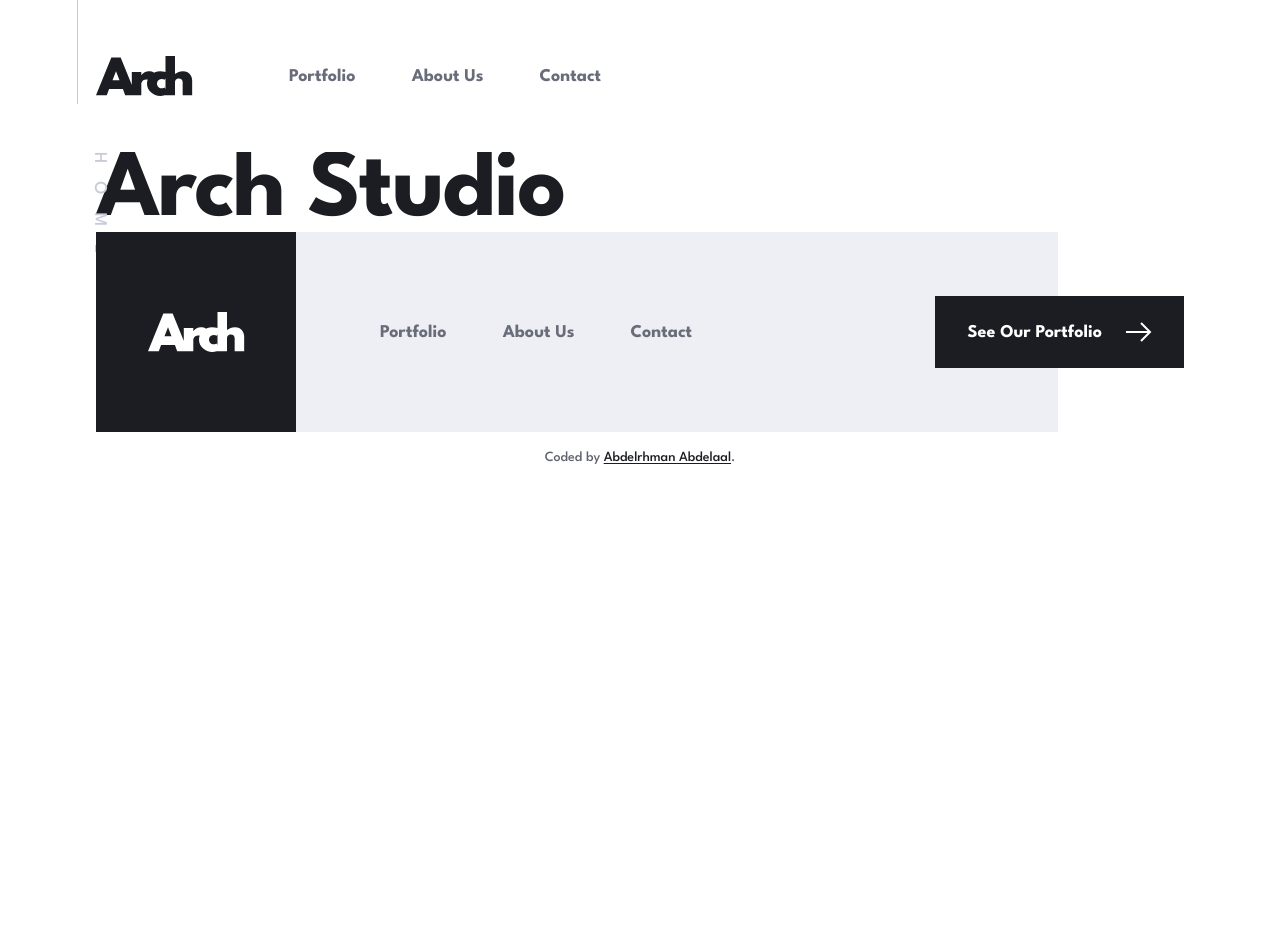
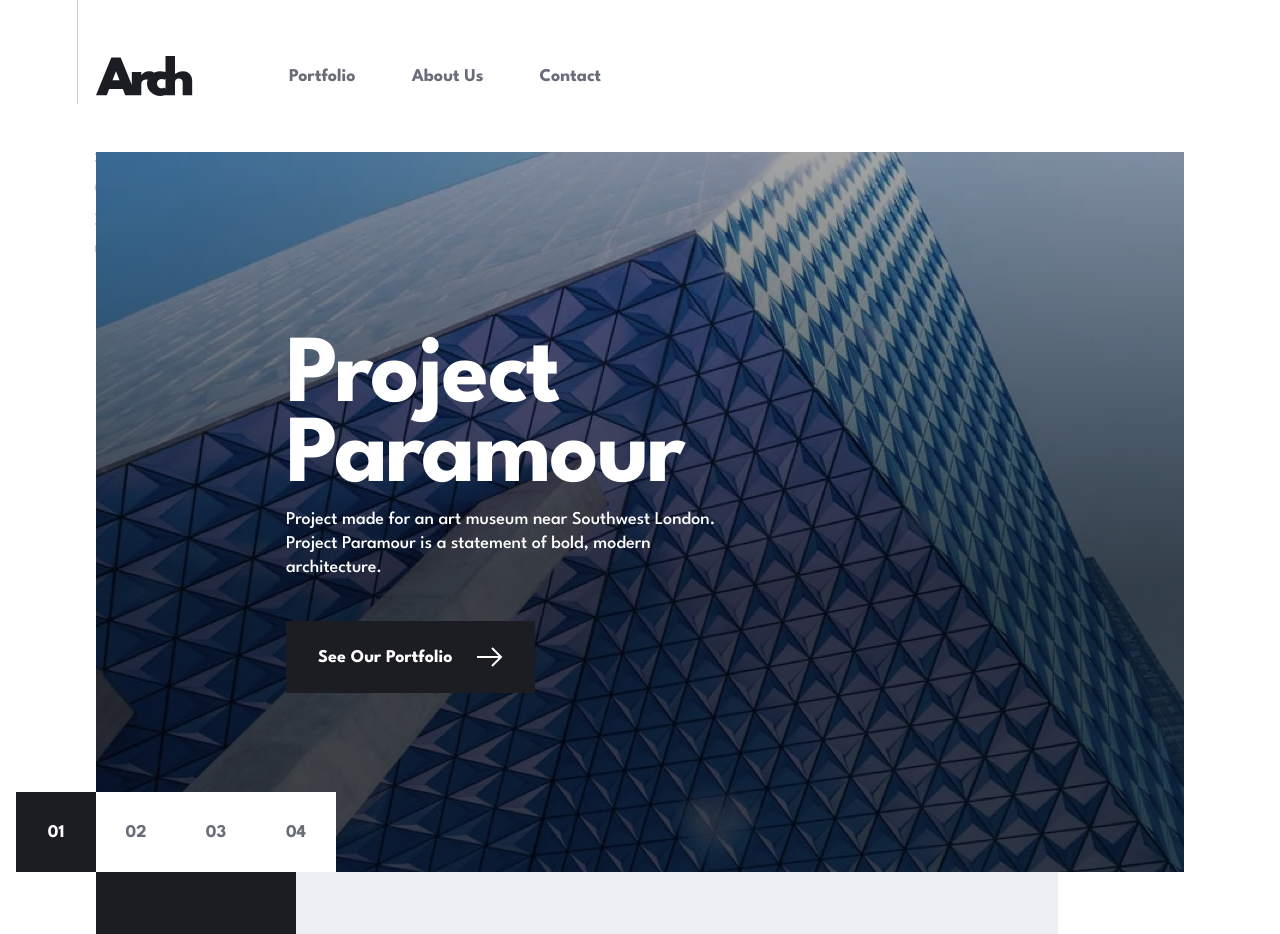
Before and after one commit to MrBlackvanta/arch-studio-multi-page-website, a Next.js app: page / in a window 1280 px wide. Shown: the top 934 px of the page. Before the commit the page ends 800 px from the top, so only its background shows below. Built offline with nearby package versions, Linux system fonts and the light colour scheme.

Commit message:
feat: implement hero section with dynamic slides and animations

```diff
--- a/src/app/globals.css
+++ b/src/app/globals.css
@@ -24,6 +24,10 @@
   --text-h1-sm--line-height: 3.25rem;
   --text-h1-sm--letter-spacing: -0.025em;
 
+  --text-hero-sm: 3rem;
+  --text-hero-sm--line-height: 3rem;
+  --text-hero-sm--letter-spacing: -0.025em;
+
   --text-h2: 4.5rem;
   --text-h2--line-height: 4rem;
   --text-h2--letter-spacing: -0.027778em;
@@ -49,6 +53,15 @@
   --text-error--letter-spacing: -0.015625em;
 
   --tracking-rail: 1em;
+
+  --animate-rise: v-rise 900ms cubic-bezier(0.16, 1, 0.3, 1)
+    var(--rise-delay, 0ms) both;
+
+  @keyframes v-rise {
+    from {
+      transform: translateY(110%);
+    }
+  }
 }
 
 @theme inline {
@@ -80,6 +93,11 @@
   }
 }
 
+@utility v-clip {
+  overflow: clip;
+  overflow-clip-margin: 0.5rem;
+}
+
 @utility v-btn {
   @apply inline-flex items-center bg-very-dark-blue text-label font-bold text-white transition-[background-color,color] duration-200;
 
--- a/src/app/page.tsx
+++ b/src/app/page.tsx
@@ -1,12 +1,11 @@
 import { PageRail } from "@/components/layout";
+import { Hero } from "@/views/home";
 
 export default function HomePage() {
   return (
     <>
       <PageRail label="Home" />
-      <h1 className="v-container text-h2-sm font-bold text-very-dark-blue lg:text-h1">
-        Arch Studio
-      </h1>
+      <Hero />
     </>
   );
 }
--- /dev/null
+++ b/src/data/home.ts
@@ -0,0 +1,65 @@
+import heroFederalDesktop from "@/assets/home/desktop/image-hero-federal.webp";
+import heroParamourDesktop from "@/assets/home/desktop/image-hero-paramour.webp";
+import heroSeraphDesktop from "@/assets/home/desktop/image-hero-seraph.webp";
+import heroTrinityDesktop from "@/assets/home/desktop/image-hero-trinity.webp";
+import heroFederalMobile from "@/assets/home/mobile/image-hero-federal.webp";
+import heroParamourMobile from "@/assets/home/mobile/image-hero-paramour.webp";
+import heroSeraphMobile from "@/assets/home/mobile/image-hero-seraph.webp";
+import heroTrinityMobile from "@/assets/home/mobile/image-hero-trinity.webp";
+import heroFederalTablet from "@/assets/home/tablet/image-hero-federal.webp";
+import heroParamourTablet from "@/assets/home/tablet/image-hero-paramour.webp";
+import heroSeraphTablet from "@/assets/home/tablet/image-hero-seraph.webp";
+import heroTrinityTablet from "@/assets/home/tablet/image-hero-trinity.webp";
+
+import type { HeroSlide } from "./types";
+
+export const heroSlides: HeroSlide[] = [
+  {
+    slug: "paramour",
+    lines: ["Project", "Paramour"],
+    description:
+      "Project made for an art museum near Southwest London. Project Paramour is a statement of bold, modern architecture.",
+    alt: "Looking up the faceted blue glass ridge of Project Paramour against a clear sky.",
+    image: {
+      mobile: heroParamourMobile,
+      tablet: heroParamourTablet,
+      desktop: heroParamourDesktop,
+    },
+  },
+  {
+    slug: "seraph",
+    lines: ["Seraph", "Station"],
+    description:
+      "The Seraph Station project challenged us to design a unique station that would transport people through time. The result is a fresh and futuristic model inspired by space stations.",
+    alt: "The white concourse of Seraph Station, lit by a single ribbon of neon across its dark ceiling.",
+    image: {
+      mobile: heroSeraphMobile,
+      tablet: heroSeraphTablet,
+      desktop: heroSeraphDesktop,
+    },
+  },
+  {
+    slug: "federal",
+    lines: ["Federal II", "Tower"],
+    description:
+      "A sequel theme project for a tower originally built in the 1800s. We achieved this with a striking look of brutal minimalism with modern touches.",
+    alt: "Looking up the deeply ribbed dark facade of Federal II Tower against a pale sky.",
+    image: {
+      mobile: heroFederalMobile,
+      tablet: heroFederalTablet,
+      desktop: heroFederalDesktop,
+    },
+  },
+  {
+    slug: "trinity",
+    lines: ["Trinity Bank", "Tower"],
+    description:
+      "Trinity Bank challenged us to make a concept for a 84 story building located in the middle of a city with a high earthquake frequency. For this project we used curves to blend design and stability to meet our objectives.",
+    alt: "The curving steel lattice of Trinity Bank Tower rising against a deep teal sky.",
+    image: {
+      mobile: heroTrinityMobile,
+      tablet: heroTrinityTablet,
+      desktop: heroTrinityDesktop,
+    },
+  },
+];
--- a/src/data/index.ts
+++ b/src/data/index.ts
@@ -1,2 +1,3 @@
+export * from "./home";
 export * from "./site";
 export type * from "./types";
--- a/src/data/types.ts
+++ b/src/data/types.ts
@@ -1,4 +1,19 @@
+import type { StaticImageData } from "next/image";
 import type { ComponentType, SVGProps } from "react";
+
+export type ResponsiveImage = {
+  mobile: StaticImageData;
+  tablet: StaticImageData;
+  desktop: StaticImageData;
+};
+
+export type HeroSlide = {
+  slug: string;
+  lines: [string, string];
+  description: string;
+  alt: string;
+  image: ResponsiveImage;
+};
 
 export type NavLink = {
   label: string;
--- a/src/lib/utils.ts
+++ b/src/lib/utils.ts
@@ -11,6 +11,7 @@ const twMerge = extendTailwindMerge({
             "watermark-md",
             "h1",
             "h1-sm",
+            "hero-sm",
             "h2",
             "h2-sm",
             "h3",
--- /dev/null
+++ b/src/views/home/hero-pager.tsx
@@ -0,0 +1,35 @@
+import type { HeroSlide } from "@/data";
+import { cn } from "@/lib/utils";
+
+type HeroPagerProps = {
+  slides: HeroSlide[];
+  current: number;
+  onSelect: (index: number) => void;
+};
+
+export default function HeroPager({
+  slides,
+  current,
+  onSelect,
+}: HeroPagerProps) {
+  return (
+    <div className="absolute bottom-0 left-0 flex lg:-left-20">
+      {slides.map(({ slug, lines }, index) => (
+        <button
+          key={slug}
+          type="button"
+          aria-current={index === current ? "true" : undefined}
+          onClick={() => onSelect(index)}
+          className={cn(
+            "grid size-20 place-items-center text-label font-bold transition-[background-color,color] duration-200",
+            index === current
+              ? "bg-very-dark-blue text-white"
+              : "bg-white text-medium-grey hover:bg-very-light-grey",
+          )}
+        >
+          {`0${index + 1}`} <span className="sr-only">{lines.join(" ")}</span>
+        </button>
+      ))}
+    </div>
+  );
+}
--- /dev/null
+++ b/src/views/home/hero.tsx
@@ -0,0 +1,92 @@
+"use client";
+
+import { useState } from "react";
+
+import Button from "@/components/button";
+import { heroSlides } from "@/data";
+import { cn } from "@/lib/utils";
+
+import HeroPager from "./hero-pager";
+
+const rise = "motion-safe:animate-rise";
+
+export default function Hero() {
+  const [{ current, moves }, setSlide] = useState({ current: 0, moves: 0 });
+  const { lines, description } = heroSlides[current];
+  const entering = moves > 0;
+
+  const select = (index: number) => {
+    if (index === current) return;
+    setSlide(({ moves }) => ({ current: index, moves: moves + 1 }));
+  };
+
+  return (
+    <section className="md:px-24">
+      <div className="relative mx-auto h-140 max-w-277.5 md:h-180">
+        <div className="absolute inset-0 overflow-clip">
+          {heroSlides.map(({ slug, alt, image }, index) => (
+            <picture key={slug}>
+              <source media="(min-width: 64rem)" srcSet={image.desktop.src} />
+              <source media="(min-width: 48rem)" srcSet={image.tablet.src} />
+              <img
+                src={image.mobile.src}
+                width={image.mobile.width}
+                height={image.mobile.height}
+                alt={alt}
+                fetchPriority={index === 0 ? "high" : "low"}
+                className={cn(
+                  "absolute inset-0 size-full object-cover transition-opacity duration-700 ease-out motion-reduce:transition-none",
+                  index === current ? "opacity-100" : "opacity-0",
+                )}
+              />
+            </picture>
+          ))}
+          <div
+            aria-hidden="true"
+            className="absolute inset-0 bg-linear-to-b/srgb from-black/35 to-black/70 to-60%"
+          />
+        </div>
+
+        <div className="relative flex h-full flex-col pt-29 pr-8 pb-27.5 pl-8 md:pt-46.5 md:pr-0 md:pb-44.75 md:pl-14.5 lg:pl-47.5">
+          <div aria-live="polite" aria-atomic="true">
+            <div key={moves}>
+              <h1 className="text-hero-sm font-bold text-white md:text-h1">
+                <span className="block v-clip">
+                  <span className={cn("block", entering && rise)}>
+                    {lines[0]}
+                  </span>
+                </span>{" "}
+                <span className="block v-clip">
+                  <span
+                    className={cn(
+                      "block [--rise-delay:110ms]",
+                      entering && rise,
+                    )}
+                  >
+                    {lines[1]}
+                  </span>
+                </span>
+              </h1>
+              <div className="mt-2.5 v-clip">
+                <p
+                  className={cn(
+                    "text-white [--rise-delay:220ms] md:max-w-114.25 lg:max-w-111.25",
+                    entering && rise,
+                  )}
+                >
+                  {description}
+                </p>
+              </div>
+            </div>
+          </div>
+
+          <Button href="/portfolio" className="mt-auto self-start">
+            See Our Portfolio
+          </Button>
+        </div>
+
+        <HeroPager slides={heroSlides} current={current} onSelect={select} />
+      </div>
+    </section>
+  );
+}
--- /dev/null
+++ b/src/views/home/index.ts
@@ -0,0 +1 @@
+export { default as Hero } from "./hero";
```
